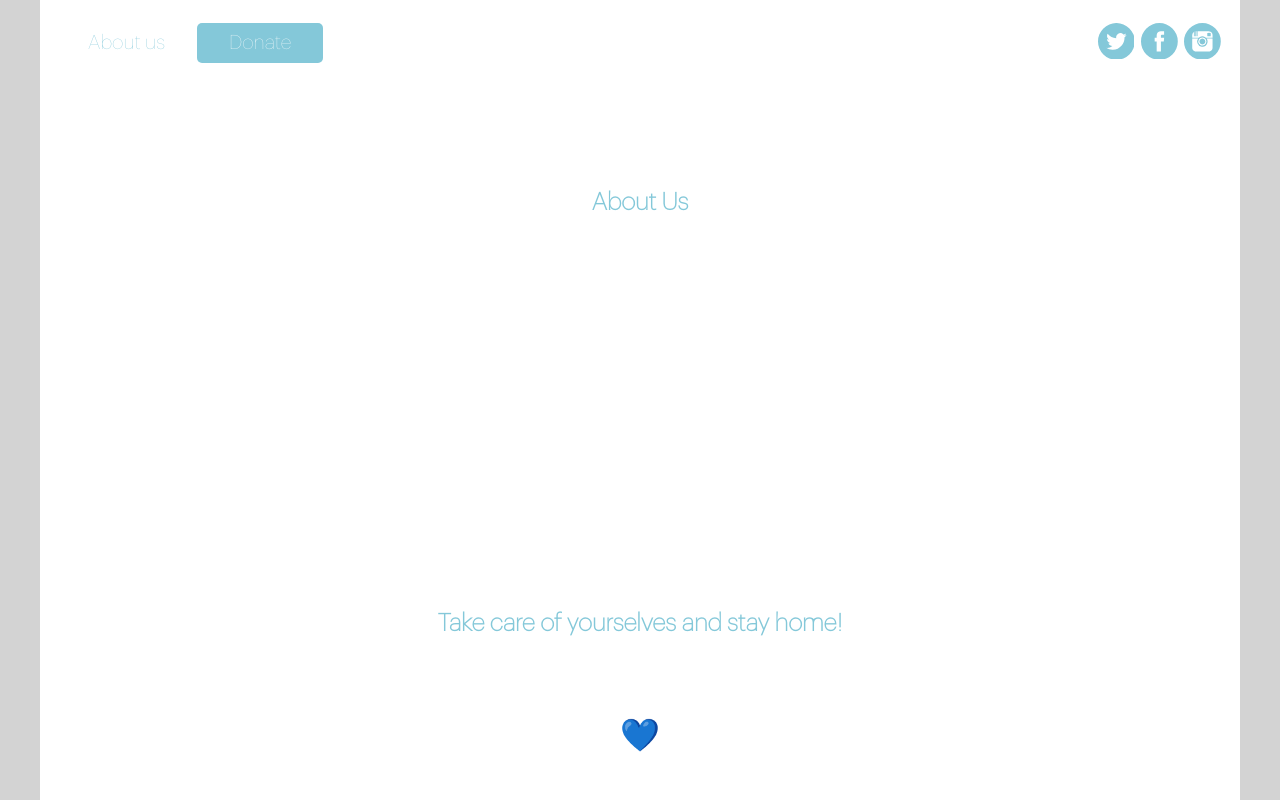
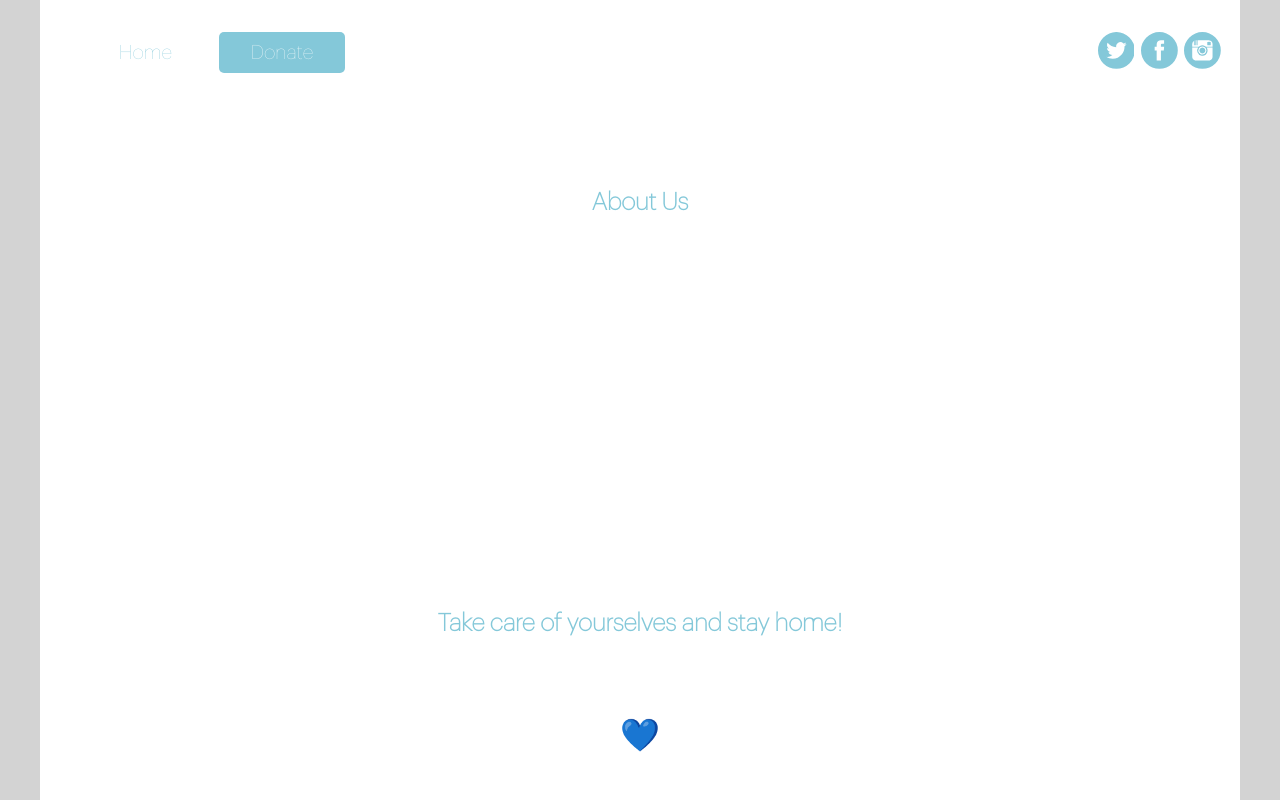
Before and after one commit to chrisphillers/care-packages, a Gatsby site: page /about-us in a window 1280 px wide. Shown: the top 800 px of the page. Built offline with nearby package versions, Linux system fonts and the light colour scheme; Gatsby itself is replaced by a stand-in of ours; a web font is replaced by a local one.

Commit message:
about us toggle

```diff
--- a/src/components/carepackagehome/donate.styles.js
+++ b/src/components/carepackagehome/donate.styles.js
@@ -89,6 +89,17 @@ export const Donation = styled.a`
   }
 
   :hover {
+    span {
+      /* padding: 1rem 1rem;
+      background-color: white; */
+
+      h2 {
+        color: lightgrey;
+      }
+    }
+  }
+
+  :hover {
     h2 {
       color: white;
     }
--- a/src/components/carepackagehome/waystohelp.js
+++ b/src/components/carepackagehome/waystohelp.js
@@ -76,7 +76,7 @@ const HelpItem = styled.div`
     height: 400px;
     line-height: 2.3rem;
     padding: 1rem;
-    justify-content: space-around;
+    justify-content: space-evenly;
   }
 `;
 
--- a/src/components/header.js
+++ b/src/components/header.js
@@ -32,9 +32,16 @@ export const Header = () => {
     >
       <Top>
         <Nav>
-          <a className="about" href="/about-us">
-            About us
-          </a>
+          {aboutUsRender ? (
+            <a className="about" href="/">
+              Home
+            </a>
+          ) : (
+            <a className="about" href="/about-us">
+              About us
+            </a>
+          )}
+
           <DonateButton href="#donate">Donate</DonateButton>
         </Nav>
         <SocialLogos>
@@ -93,21 +100,25 @@ export const SocialLogos = styled.div`
 `;
 
 export const Nav = styled.nav`
+  display: flex;
+  justify-content: space-evenly;
+  align-items: center;
+  width: 7rem;
   font-size: calc(10px + (26 - 10) * ((100vw - 300px) / (1920 - 300)));
   /* justify-content: flex-start; */
   /* margin: 1rem; */
   /* padding: 2rem; */
 
   > * {
-    margin: 0.6rem;
+    /* margin: 0.6rem; */
   }
 
   @media (min-width: 767px) {
     margin: 2rem;
   }
-
+  width: 20rem;
   > * {
-    margin: 1rem;
+    /* margin: 1rem; */
   }
 
   .about {
```
